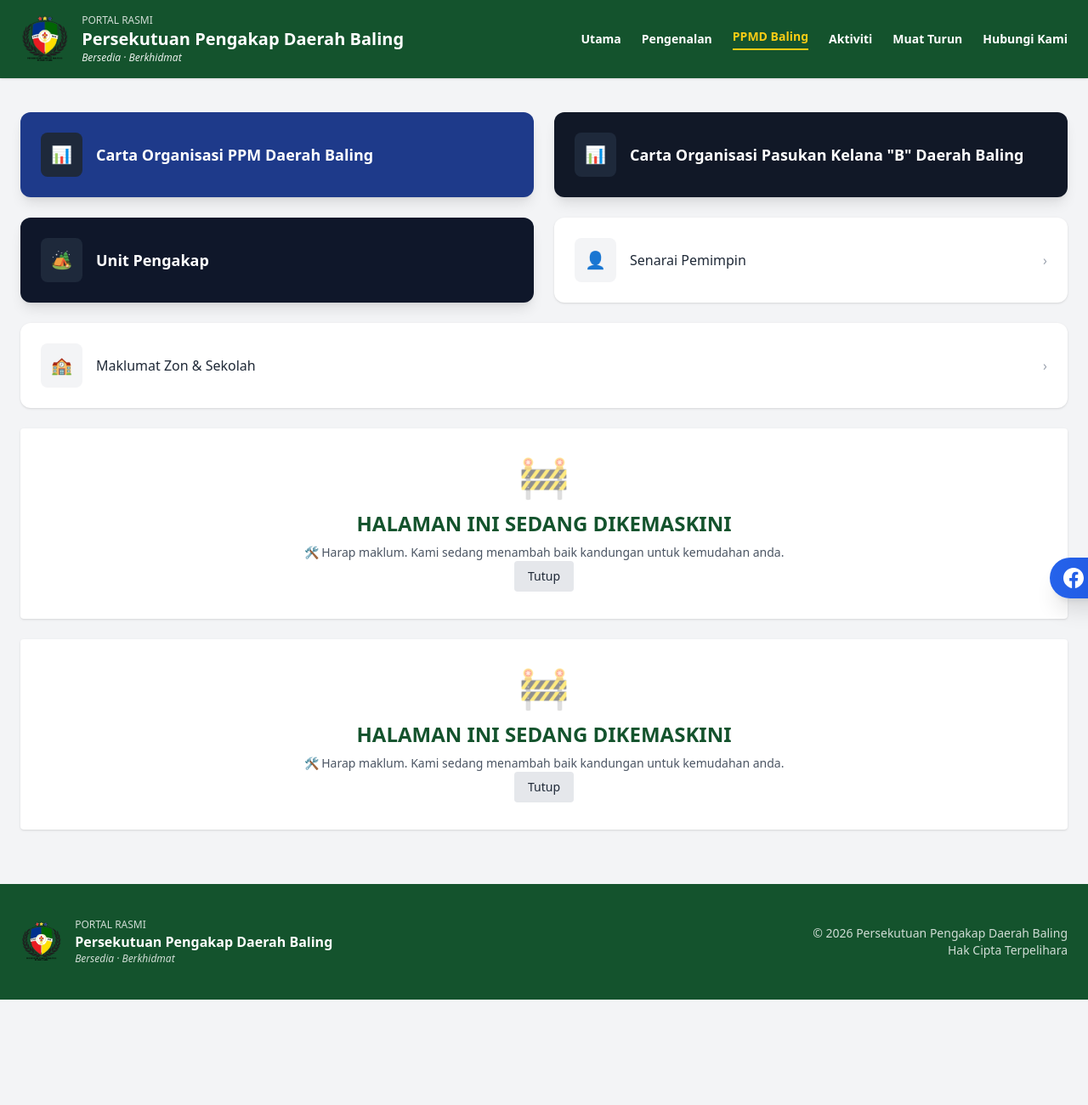
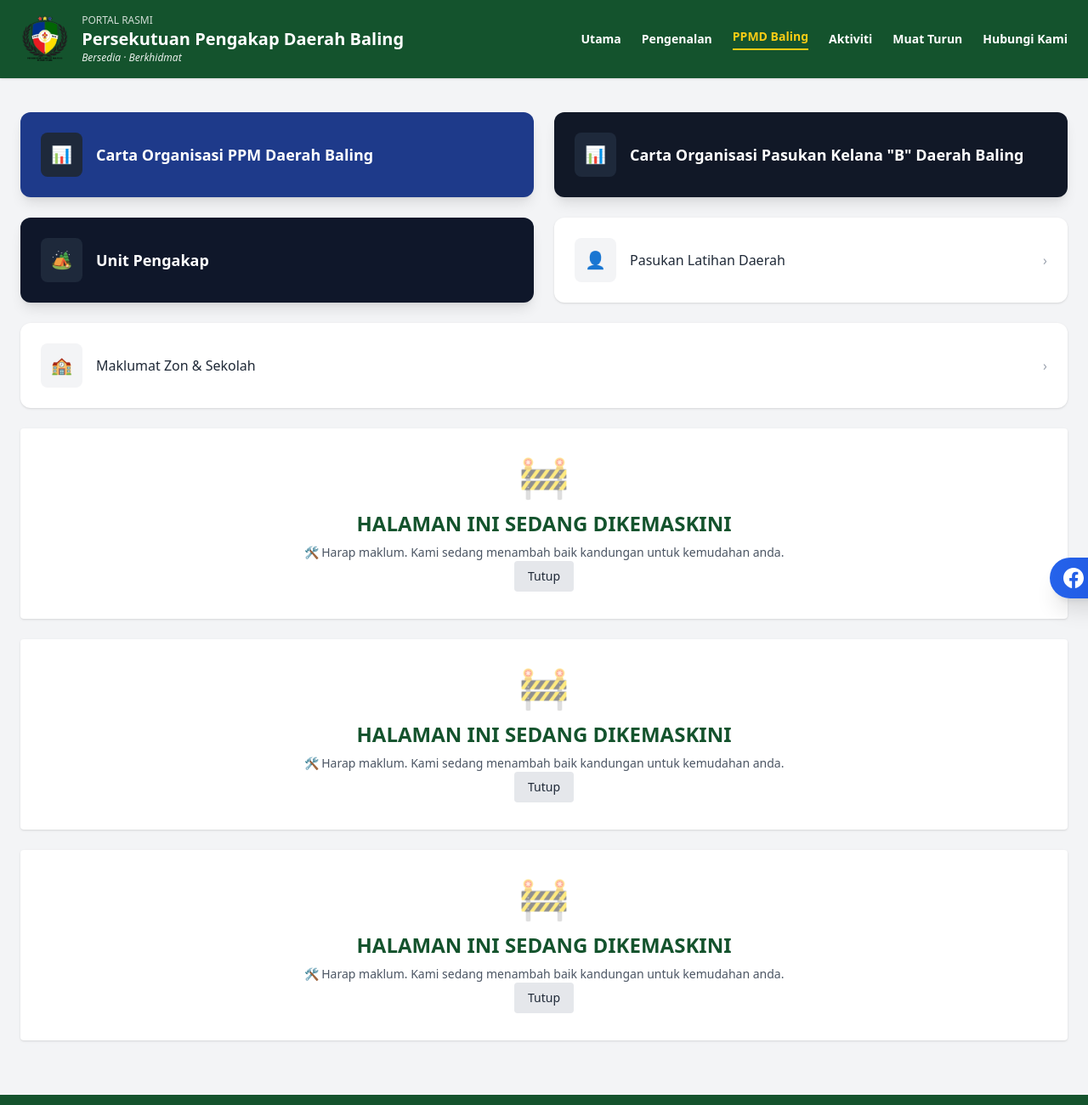
Before and after one commit to fitri8544-a11y/ppmdaerahbaling, a website: page public/ppmbaling.html in a window 1280 px wide. Shown: the top 1300 px of the page at 85% size. Before the commit the page ends 1176 px from the top, so only its background shows below. Drawn offline with nearby package versions, Linux system fonts and the light colour scheme.

Commit message:
kemaskini dari rumah

```diff
--- a/public/ppmbaling.html
+++ b/public/ppmbaling.html
@@ -103,12 +103,13 @@
 </a>
 
 
-    <!-- Senarai Pemimpin -->
+    <!-- Pasukan Latihan Daerah -->
     <a href="#"
+       onclick="showSection('pasukan-latihan-daerah'); return false;"
        class="bg-white rounded-xl p-6 shadow hover:shadow-md transition flex items-center justify-between">
       <div class="flex items-center gap-4">
         <div class="bg-gray-100 p-3 rounded-lg text-xl">👤</div>
-        <span class="font-medium">Senarai Pemimpin</span>
+        <span class="font-medium">Pasukan Latihan Daerah</span>
       </div>
       <span class="text-gray-400">›</span>
     </a>
@@ -244,6 +245,30 @@
     </div>
 
   </div>
+
+</section>
+
+<!-- ================= CARTA ORGANISASI KELANA ================= -->
+<section id="pasukan-latihan-daerah"
+         class="bg-white mx-6 mt-6 rounded shadow p-8 text-center">
+
+  <div class="text-5xl mb-4 animate-pulse">
+    🚧
+  </div>
+
+  <h2 class="text-2xl font-bold text-green-900 mb-2">
+    HALAMAN INI SEDANG DIKEMASKINI
+  </h2>
+
+  <p class="text-gray-600 text-sm">
+    🛠️ Harap maklum. Kami sedang menambah baik kandungan untuk kemudahan anda.
+  </p>
+
+      <button onclick="hideSection('pasukan-latihan-daerah')"
+              class="bg-gray-200 px-4 py-2 rounded text-sm hover:bg-gray-300">
+        Tutup
+      </button>
+    </div>
 
 </section>
 
```
